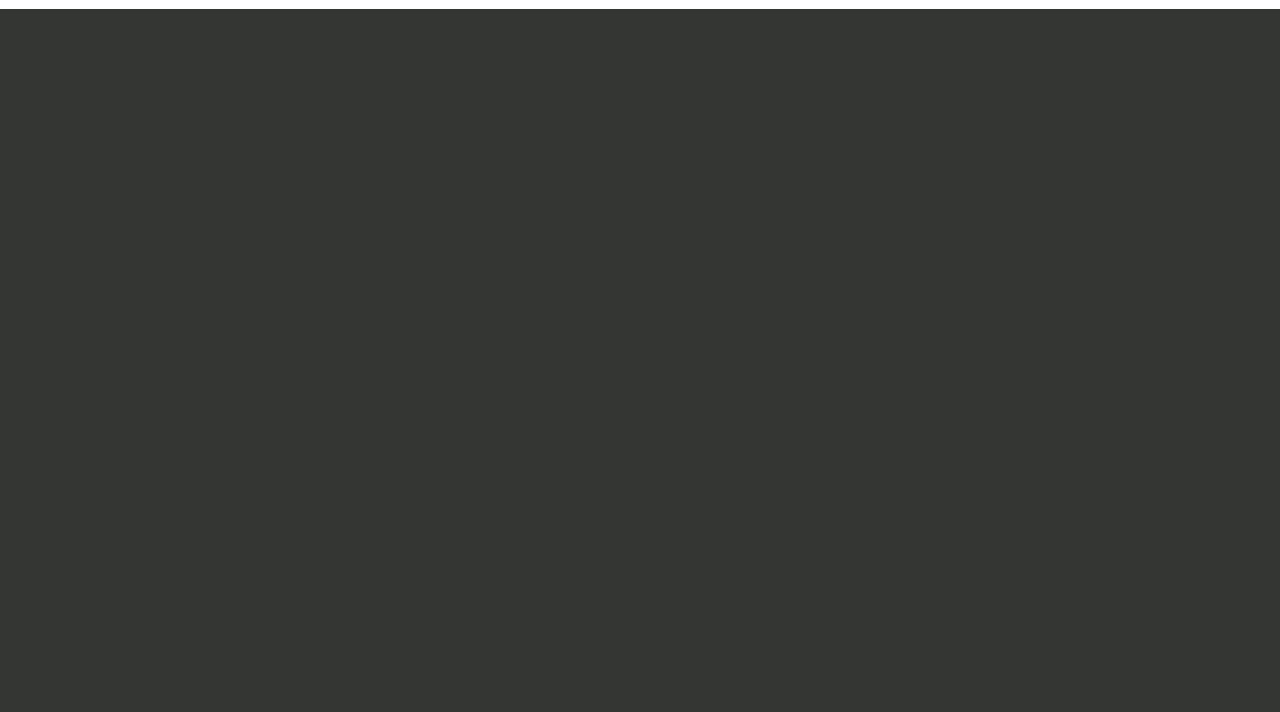
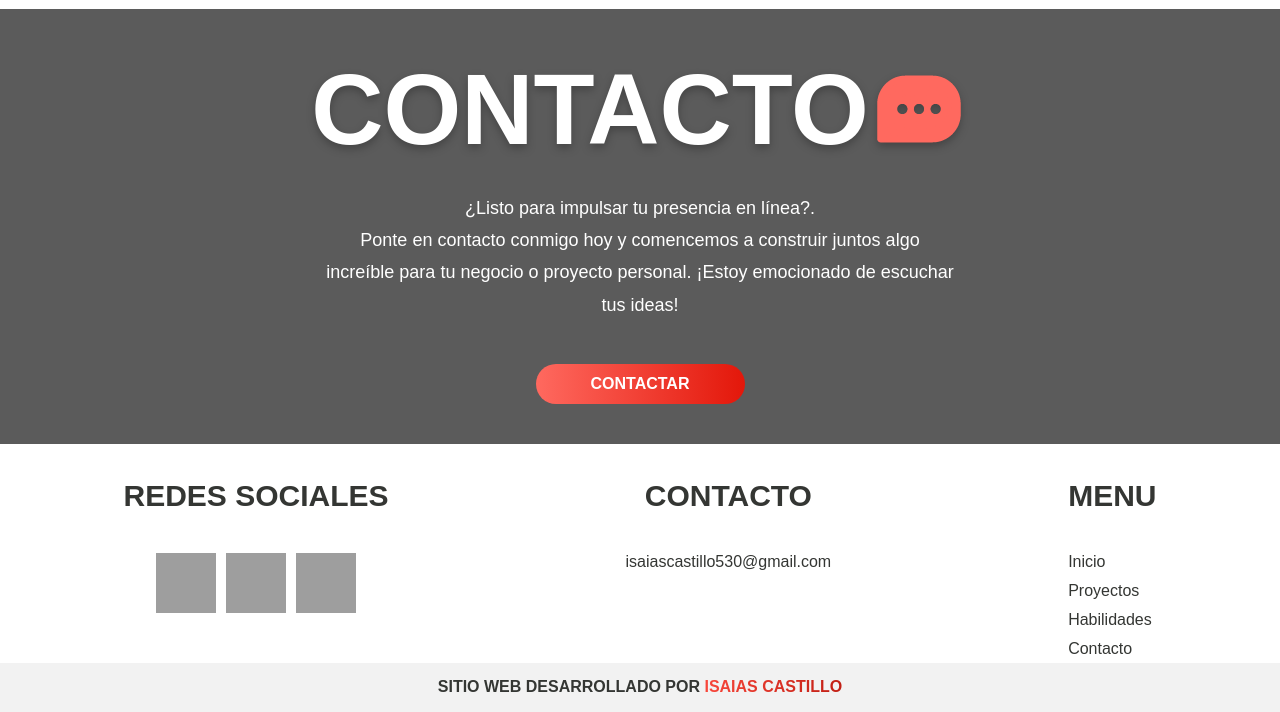
Before and after one commit to isaicastillo13/Mi-Portafolio, a PHP site: page / in a window 1280 px wide. Shown: the part 2572-3284 px from the top of the page. Before the commit the page ends 2581 px from the top, so only its background shows below. Run offline with PHP 8.4, Linux system fonts and the light colour scheme; grey boxes are pictures that could not be loaded.

Commit message:
Agrego las secciones de contacto y footer terminadas

```diff
--- a/index.html
+++ b/index.html
@@ -11,9 +11,9 @@
 <body>
     <main>
         <nav class="navbar">
-            <a href="">
+            <!-- <a href="">
                 <img src="" alt="logo del pagina">
-            </a>
+            </a> -->
             <div class="nav__menu--end">
                 <input type="button" value="Menu" onclick="abrirMenu()">
                 <a href="#">All My Works</a>
@@ -30,17 +30,17 @@
             </div>
         </div>
 
-        <section class="presentacion">
+        <section class="presentacion" id="presentacion">
             <h2 class="presentacion__titulo">ISAIAS CASTILLO</h2>
             <p class="presentacion__slogan">Desarrollo web y diseño de vanguardia para crear páginas web excepcionales.
                 ¡Programación creativa para dar vida a tus ideas en línea!</p>
             <div class="presentacion__enlaces">
                 <input href="" class="btn presentaion__btn" type="button" value="CONTACTAR">
-                <a href="#">All My Works</a>
+                <a href="#" class="enlace">All My Works</a>
             </div>
             </div>
         </section>
-        <section class="proyectos">
+        <section class="proyectos" id="proyectos">
                 <h2 class="proyecto__titulo">
                     VISITA MIS PROYECTOS
                 </h2>
@@ -61,7 +61,7 @@
             <input class="btn proyecto__btn" type="button" value="VER MAS">
         </section>
 
-        <section class="habildades">
+        <section class="habildades" id="habildades">
             <h2 class="habilidades__titulo">WHAT I DO FOR YOU?</h2>
             <div class="habilidades__presentacion">
                 <div class="contenedor__imagen">
@@ -91,6 +91,36 @@
                 <img src="build/img/Logowix.webp" alt="">
             </div>
         </section>
+        <section class="contacto" id="contacto">
+            <h2 class="contacto__titulo">CONTACTO<img src="src/gift/giftEscribiendo.gif" alt="git escribiendo" class="contacto__icono"></h2>
+            <p class="contacto__texto">
+                ¿Listo para impulsar tu presencia en línea?.<br>
+                <!-- Diseño y desarrollo soluciones a medida para resaltar tu marca en línea. -->
+                Ponte en contacto conmigo hoy y comencemos a construir juntos algo increíble para tu negocio o proyecto personal. ¡Estoy emocionado de escuchar tus ideas!</p>
+            <input type="button" class="btn contacto__btn" value="CONTACTAR">
+        </section>
+        <section class="footer">
+            <div class="footer__redes">
+                <h3 class="redes__titulo">REDES SOCIALES</h3>
+                <div class="redes__logos">
+                <a href=""><img src="build/img/logoLinkedin.webp" alt="logo de linkedin"></a>
+                <a href=""><img src="build/img/logoGitHub.webp" alt="logo de github"></a>
+                <a href=""><img src="build/img/logoInstagram.webp" alt="logo de instagram"></a>
+            </div>
+            </div>
+            <div class="footer__contacto">
+                <h3 class="contacto__titulo">CONTACTO</h3>
+                <a href="mailto:isaiascastillo530@gmail.com">isaiascastillo530@gmail.com</a>
+            </div>
+            <div class="footer_menu">
+                <h3 class="menu__titulo">MENU</h3>
+                    <a href="#presentacion">Inicio</a>
+                    <a href="#proyectos">Proyectos</a>
+                    <a href="#habilidades">Habilidades</a>
+                    <a href="#contacto">Contacto</a>
+            </div>
+        </section>
+        <div class="footer__copyright">SITIO WEB DESARROLLADO POR <span class="copyright__nombre--rojo">ISAIAS CASTILLO</spancla></div>
     </main>
     <script src="build/js/bundle.min.js"></script>
 </body>
--- a/src/scss/app.scss
+++ b/src/scss/app.scss
@@ -8,3 +8,5 @@
 @import 'layout/_presentacion.scss';
 @import 'layout/_proyectos.scss';
 @import 'layout/_habilidades.scss';
+@import 'layout/_contacto.scss';
+@import 'layout/_footer.scss';
--- a/src/scss/base/_globales.scss
+++ b/src/scss/base/_globales.scss
@@ -12,7 +12,7 @@ body {
 }
 p {
     color: $negro;
-    font-size: 1.5rem;
+    font-size: 1.8rem;
 }
 .contenedor {
     width: 95%;
--- /dev/null
+++ b/src/scss/layout/_contacto.scss
@@ -0,0 +1,34 @@
+.contacto{
+    background-color: $gris;
+    display: flex;
+    flex-direction: column;
+    justify-content: center;
+    align-items: center;
+    padding: 10px;
+    .contacto__titulo{
+        display: flex;
+        justify-content: center;
+    }
+    h2{
+        margin: 0;
+        color: $blanco;
+    }
+
+    .contacto__icono{
+        width: 100px;
+        height:  100px;
+        align-self: center;
+
+    }
+
+    .contacto__texto{
+        color: $blanco;
+        position: relative;
+        top:-25px
+    }
+    .contacto__btn{
+        margin-bottom: 30px;
+    }
+
+
+}
--- /dev/null
+++ b/src/scss/layout/_footer.scss
@@ -0,0 +1,49 @@
+.footer{
+    display: flex;
+    flex-direction: row;
+    justify-content: space-around;
+    margin: 0 5px;
+    .footer__redes{
+        display: flex;
+        flex-direction: column;
+        align-items: center;
+        .redes__logos{
+            display: flex;
+            flex-direction: row;
+            img{
+                width: 60px;
+                height: 60px;
+                margin: 5px;
+            }
+        }
+
+    }
+
+    .footer__contacto{
+        a{
+            text-decoration: none;
+            color: $negro;
+        }
+    }
+
+    .footer_menu{
+        display: flex;
+        flex-direction: column;
+        a{
+            color: $negro;
+        }
+    }
+}
+
+.footer__copyright{
+    padding: 10px;
+    text-align: center;
+    background-color: $grisClaro;
+    color: $negro;
+    font-weight: bold;
+    span{
+        background: linear-gradient(90deg, rgba(248, 71, 59, 1) 0%, rgba(193, 31, 20, 1) 100%);
+        -webkit-background-clip: text;
+        -webkit-text-fill-color: transparent;
+    }
+}
--- a/src/scss/layout/_habilidades.scss
+++ b/src/scss/layout/_habilidades.scss
@@ -1,8 +1,6 @@
 .habildades {
     h2 {
         color: $negro;
-        filter: drop-shadow(0px 4px 4px rgba(0, 0, 0, 0.25));
-        margin: 0;
     }
 
     .habilidades__presentacion,
--- a/src/scss/layout/_presentacion.scss
+++ b/src/scss/layout/_presentacion.scss
@@ -1,7 +1,16 @@
+p {
+    width: 50%;
+    text-align: center;
+}
+
+h2 {
+    margin: 0;
+    filter: drop-shadow(0px 4px 4px rgba(0, 0, 0, 0.25));
+}
 .navbar {
     display: flex;
     flex-direction: row;
-    justify-content: space-between;
+    justify-content:end;
     margin: 20px;
 
     a,
@@ -79,19 +88,20 @@
     justify-content: center;
     align-items: center;
 
-    h2 {
-        margin: 0;
-        filter: drop-shadow(0px 4px 4px rgba(0, 0, 0, 0.25));
-    }
-
-    p {
-        width: 50%;
-        text-align: center;
-    }
-
     .presentacion__enlaces a {
         font-family: $fuente-principal;
         font-weight: bold;
-        color: $negro;
+        color: $gris;
+        border: 1px solid $gris;
+        border-radius: 980px;
+        font-weight: bold;
+        padding: 10px;
+        transition:ease-in .2s;
+
+        &:hover{
+            cursor: pointer;
+            background-color: $gris;
+            color: $blanco;
+        }
     }
 }
--- a/src/scss/layout/_proyectos.scss
+++ b/src/scss/layout/_proyectos.scss
@@ -44,8 +44,6 @@
 
     h2 {
         color: $blanco;
-        filter: drop-shadow(0px 4px 4px rgba(0, 0, 0, 0.25));
-        margin: 0;
     }
 
     .mockups {
```
Also changed, not shown: build/css/app.css, 1 other file.
